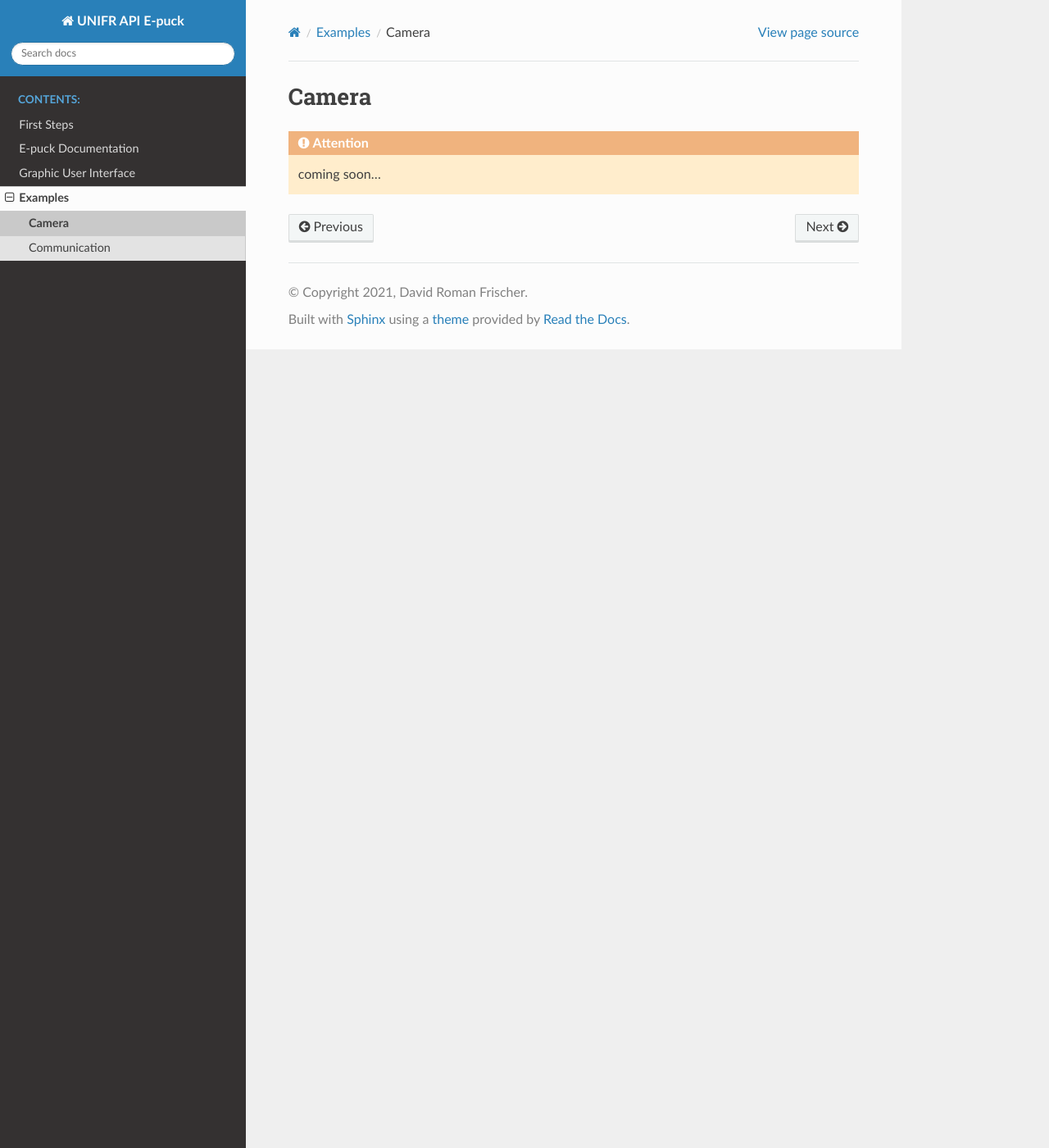
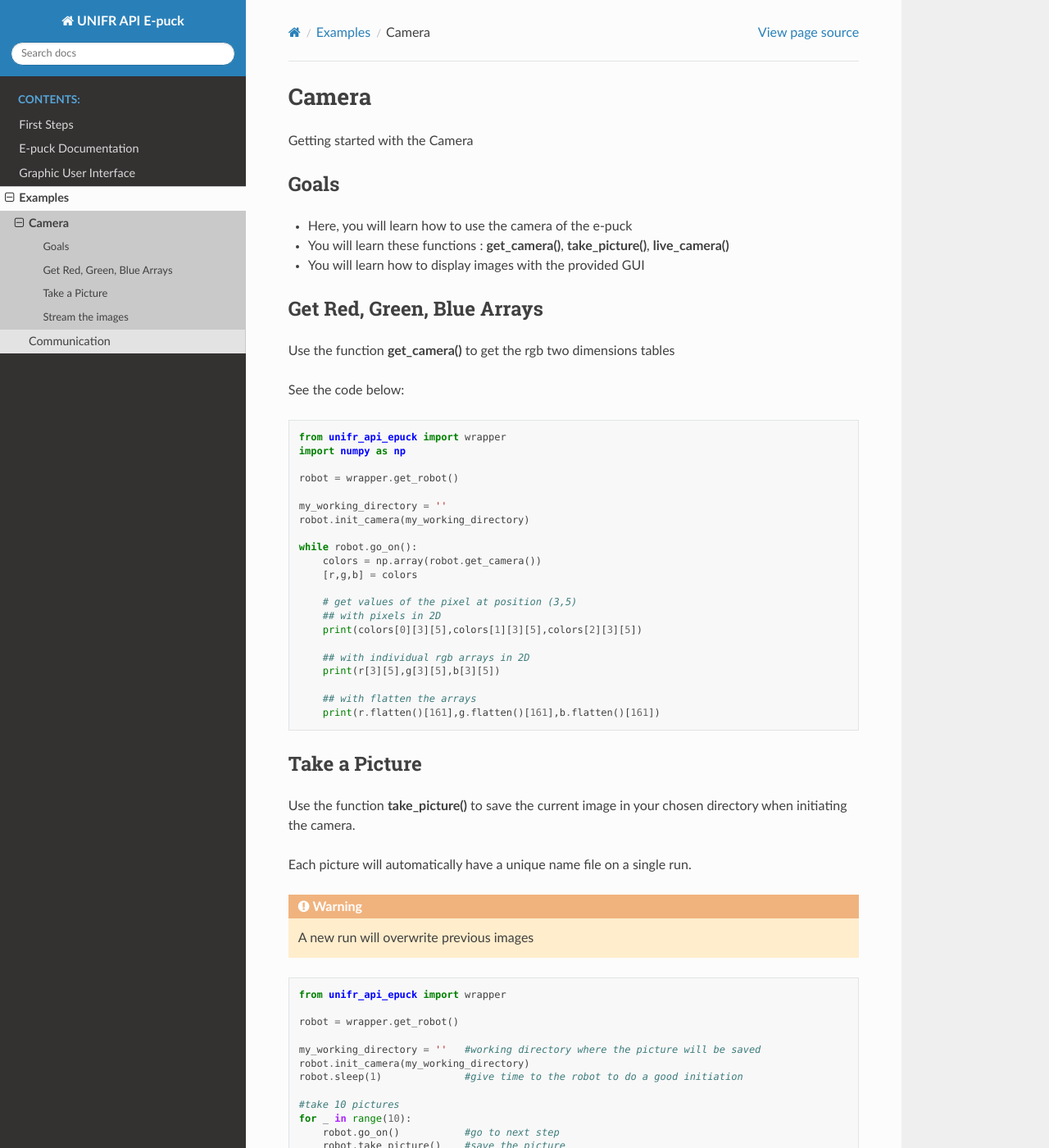
Before and after one commit to davidfrisch/UNIFR_API_EPUCK, a Sphinx documentation site: the page built from docs/examples/camera.rst, in a window 1280 px wide and 1400 px high. Shown: the whole window at 82% size. Built offline with Sphinx 7.4.7 and the Read the Docs theme 2.0.0, drawn with Linux system fonts in a browser that asks for light colours; some of the changed text lies outside the part shown.

Commit message:
add communication and camera examples

```diff
--- a/docs/examples/camera.rst
+++ b/docs/examples/camera.rst
@@ -1,5 +1,93 @@
 Camera
 ================
 
-.. attention::
-    coming soon...
+Getting started with the Camera
+
+Goals
+--------
+
+* Here, you will learn how to use the camera of the e-puck
+* You will learn these functions : **get_camera()**, **take_picture()**, **live_camera()**
+* You will learn how to display images with the provided GUI
+
+Get Red, Green, Blue Arrays
+-----------------------------
+
+Use the function **get_camera()** to get the rgb two dimensions tables
+
+See the code below:
+
+.. code-block:: python
+
+    from unifr_api_epuck import wrapper
+    import numpy as np
+
+    robot = wrapper.get_robot()
+
+    my_working_directory = ''
+    robot.init_camera(my_working_directory)
+
+    while robot.go_on():
+        colors = np.array(robot.get_camera())
+        [r,g,b] = colors
+
+        # get values of the pixel at position (3,5)
+        ## with pixels in 2D
+        print(colors[0][3][5],colors[1][3][5],colors[2][3][5])
+
+        ## with individual rgb arrays in 2D
+        print(r[3][5],g[3][5],b[3][5])
+
+        ## with flatten the arrays
+        print(r.flatten()[161],g.flatten()[161],b.flatten()[161])
+
+
+Take a Picture
+-----------------
+
+Use the function **take_picture()** to save the current image in your chosen directory when initiating the camera.
+
+Each picture will automatically have a unique name file on a single run.
+
+
+.. warning::
+    A new run will overwrite previous images
+
+
+.. code-block:: python
+
+    from unifr_api_epuck import wrapper
+
+    robot = wrapper.get_robot()
+
+    my_working_directory = ''   #working directory where the picture will be saved
+    robot.init_camera(my_working_directory)
+    robot.sleep(1)              #give time to the robot to do a good initiation
+
+    #take 10 pictures
+    for _ in range(10):
+        robot.go_on()           #go to next step
+        robot.take_picture()    #save the picture
+
+
+Stream the images
+--------------------
+
+Use the function **live_camera()** to stream the images of the robot with the GUI
+
+.. note::
+    More information to launch the GUI in the Graphic User Interface section
+
+
+.. code-block:: python
+
+    from unifr_api_epuck import wrapper
+
+    robot = wrapper.get_robot()
+
+    my_working_directory = '/Users/THEMACBOOK/Desktop/images'
+    robot.init_camera(my_working_directory)
+    robot.sleep(1)
+
+    while robot.go_on():
+        robot.live_camera() #call it in each step
--- a/docs/unifr_api_epuck/constants.rst
+++ b/docs/unifr_api_epuck/constants.rst
@@ -21,9 +21,6 @@ Following constants are available :
 
    OFFSET_CALIB = 5
 
-   CAMERA_WIDTH = 160
-   CAMERA_HEIGHT = 120
-
    PROX_SENSORS_COUNT = 8
    PROX_RIGHT_FRONT = 0
    PROX_RIGHT_FRONT_DIAG = 1
```
Also changed, not shown: docs/examples/communication.rst (+84 -2 lines), docs/res/LAN_communication.png (added), docs/res/gui_img_comm2.png (added).
